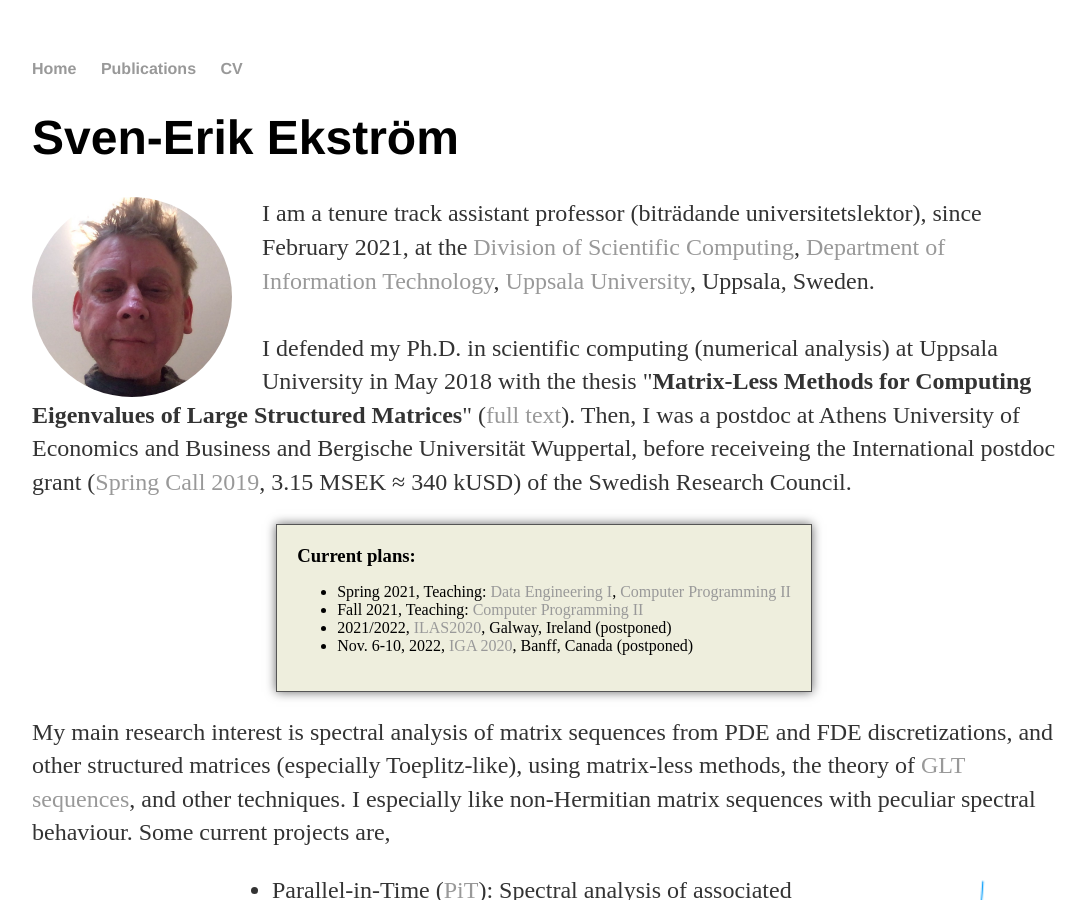
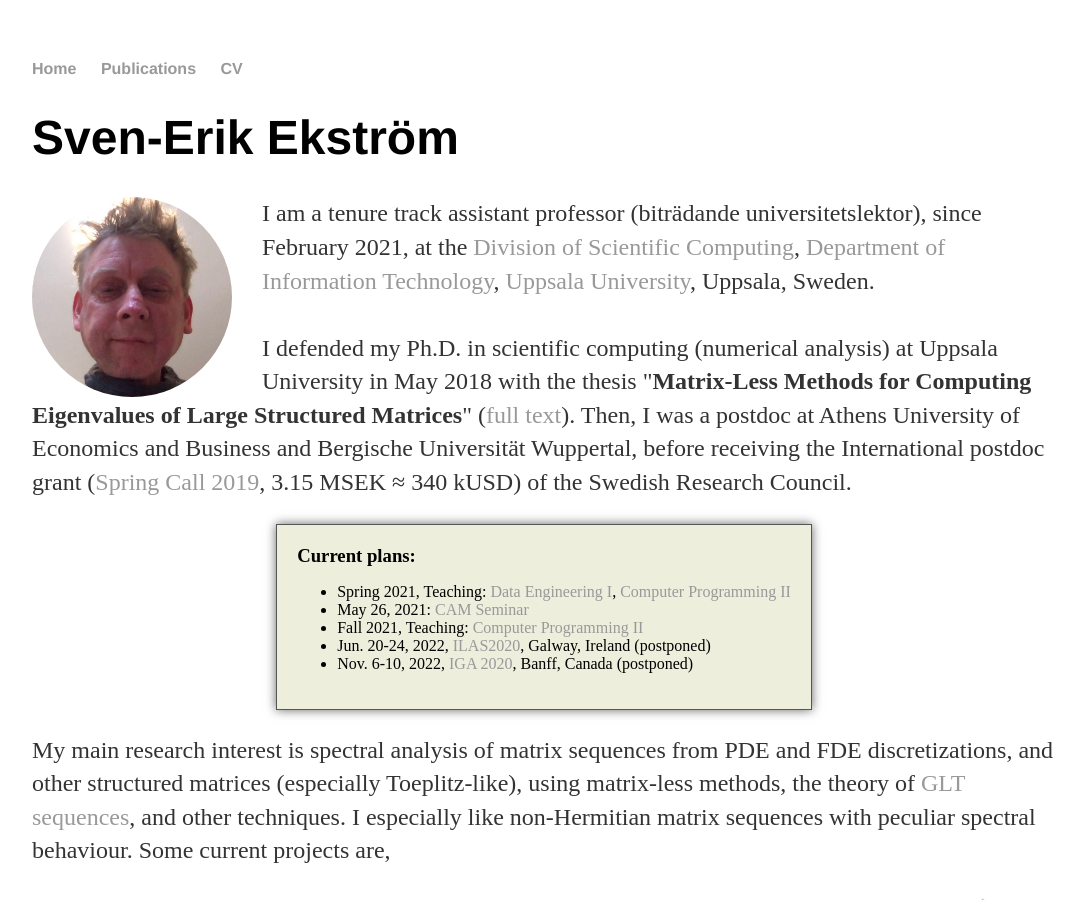
Before and after one commit to sverek/sverek.github.io, a Jekyll site: the page built from index.html, in a window 1280 px wide and 900 px high. Shown: the whole window, without its empty margins (96-1182 px from the left). Built offline with Jekyll 4.4.1, drawn with Linux system fonts in a browser that asks for light colours.

Commit message:
update pubs

```diff
--- a/index.html
+++ b/index.html
@@ -12,14 +12,15 @@ title: www.2pi.se
     <img src="/img/see.jpg" class="frontimgl" />
     I am a tenure track assistant professor (biträdande universitetslektor), since February 2021, at the <a href="https://www.it.uu.se/research/scientific_computing">Division of Scientific Computing</a>, <a href="https://www.it.uu.se">Department of Information Technology</a>, <a href="https://www.uu.se">Uppsala University</a>, Uppsala, Sweden.
     <br><br>
-		I defended my Ph.D. in scientific computing (numerical analysis) at Uppsala University in May 2018 with the thesis "<b>Matrix-Less Methods for Computing Eigenvalues of Large Structured Matrices</b>" (<a href="thesis.pdf">full text</a>). Then, I was a postdoc at Athens University of Economics and Business and Bergische Universität Wuppertal, before receiveing the International postdoc grant (<a href="https://www.vr.se/english/calls-and-decisions/grant-decisions/decisions/2019-03-25-international-postdoc.html">Spring Call 2019</a>, 3.15 MSEK &asymp; 340 kUSD) of the Swedish Research Council.
+		I defended my Ph.D. in scientific computing (numerical analysis) at Uppsala University in May 2018 with the thesis "<b>Matrix-Less Methods for Computing Eigenvalues of Large Structured Matrices</b>" (<a href="thesis.pdf">full text</a>). Then, I was a postdoc at Athens University of Economics and Business and Bergische Universität Wuppertal, before receiving the International postdoc grant (<a href="https://www.vr.se/english/calls-and-decisions/grant-decisions/decisions/2019-03-25-international-postdoc.html">Spring Call 2019</a>, 3.15 MSEK &asymp; 340 kUSD) of the Swedish Research Council.
 	</p>
   <div class="allSides">
       <h3>Current plans:</h3>
       <ul>
-    <li>Spring 2021, Teaching: <a href="https://www.uu.se/en/admissions/freestanding-courses/course/?kKod=1TD069&typ=1">Data Engineering I</a>, <a href="https://www.uu.se/en/admissions/freestanding-courses/course/?kKod=1TD722&typ=1">Computer Programming II</a></a></li>
-    <li>Fall 2021, Teaching: <a href="https://www.uu.se/en/admissions/freestanding-courses/course/?kKod=1TD722&typ=1">Computer Programming II</a></a></li>
-        <li>2021/2022, <a href="http://www.ilas2020.ie">ILAS2020</a>, Galway, Ireland (postponed)</li>
+		<li>Spring 2021, Teaching: <a href="https://www.uu.se/en/admissions/freestanding-courses/course/?kKod=1TD069&typ=1">Data Engineering I</a>, <a href="https://www.uu.se/en/admissions/freestanding-courses/course/?kKod=1TD722&typ=1">Computer Programming II</a></li>
+		<li>May 26, 2021: <a href="https://www.chalmers.se/en/departments/math/research/research-groups/computational-mathematics/Pages/seminars.aspx">CAM Seminar</a></li>
+		<li>Fall 2021, Teaching: <a href="https://www.uu.se/en/admissions/freestanding-courses/course/?kKod=1TD722&typ=1">Computer Programming II</a></li>
+        <li>Jun. 20-24, 2022, <a href="http://www.ilas2020.ie">ILAS2020</a>, Galway, Ireland (postponed)</li>
 
         <li>Nov. 6-10, 2022, <a href="http://iga2020.usacm.org/">IGA 2020</a>, Banff, Canada (postponed)</li>
 
```
Also changed, not shown: publications/index.html (+11 -10 lines).
